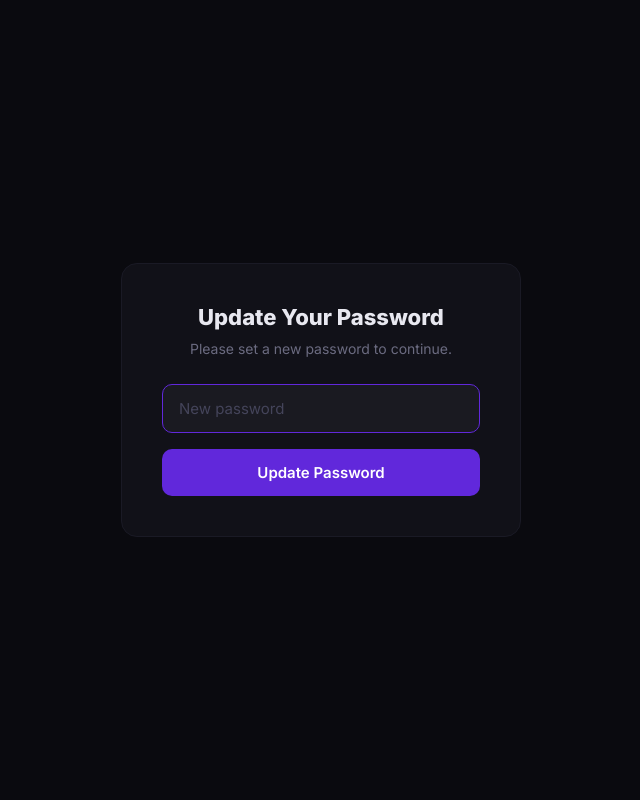
After one commit to lumenmarketingsolutions/Lumen-coming-soon, a Flask app: page /admin/change-password in a window 1280 px wide. The commit adds this page. Shown: the whole page, without its empty margins (319-959 px from the left). Run offline with Flask 3, Linux system fonts and the light colour scheme; the visitor is signed in with stand-in values (Sample User, id 1); some libraries are stand-ins or nearby versions.

Commit message:
Replace PIN auth with email/password login system
- kendall@lumenmarketing.co → full command center (admin role)
- marykatezarehghazarian@gmail.com → funnels only (funnels role)
- Mary Kate gets forced password change on first login
- Logout route at /admin/logout
- Backwards compatible with old PIN as fallback

Co-Authored-By: Claude Opus 4.6 (1M context) <noreply@anthropic.com>

```diff
--- a/app.py
+++ b/app.py
@@ -1,5 +1,5 @@
 from flask import Flask, render_template, request, jsonify, session, redirect, url_for, make_response
-import os, sqlite3, datetime, uuid, json, threading, requests, csv, io, time, base64, re
+import os, sqlite3, datetime, uuid, json, threading, requests, csv, io, time, base64, re, hashlib
 from email.mime.text import MIMEText
 
 app = Flask(__name__)
@@ -390,6 +390,27 @@ def init_db():
                 con.execute(f"ALTER TABLE mk_leads ADD COLUMN {col} {dtype}")
             except Exception:
                 pass
+    con.execute("""
+        CREATE TABLE IF NOT EXISTS admin_users (
+            id INTEGER PRIMARY KEY AUTOINCREMENT,
+            email TEXT UNIQUE NOT NULL,
+            password_hash TEXT NOT NULL,
+            role TEXT DEFAULT 'viewer',
+            must_change_password INTEGER DEFAULT 0,
+            created_at TEXT NOT NULL
+        )
+    """)
+
+    existing = con.execute("SELECT COUNT(*) FROM admin_users").fetchone()[0]
+    if existing == 0:
+        now = datetime.datetime.utcnow().strftime("%Y-%m-%d %H:%M:%S")
+        k_hash = hashlib.sha256("Wifimoney420!".encode()).hexdigest()
+        m_hash = hashlib.sha256("Marykate2026".encode()).hexdigest()
+        con.execute("INSERT OR IGNORE INTO admin_users (email, password_hash, role, must_change_password, created_at) VALUES (?,?,?,?,?)",
+                    ("kendall@lumenmarketing.co", k_hash, "admin", 0, now))
+        con.execute("INSERT OR IGNORE INTO admin_users (email, password_hash, role, must_change_password, created_at) VALUES (?,?,?,?,?)",
+                    ("marykatezarehghazarian@gmail.com", m_hash, "funnels", 1, now))
+
     con.execute("""
         CREATE TABLE IF NOT EXISTS funnel_page_views (
             id INTEGER PRIMARY KEY AUTOINCREMENT,
@@ -926,14 +947,67 @@ def track_stats():
 @app.route("/admin", methods=["GET", "POST"])
 def admin_landing():
     if request.method == "POST":
-        pin = (request.form.get("pin") or "").strip()
-        if pin == ADMIN_PIN:
-            session["wl_auth"] = True
-            return redirect(url_for("admin_landing"))
-        return render_template("admin.html", error=True, authed=False)
+        email = (request.form.get("email") or "").strip().lower()
+        password = (request.form.get("password") or request.form.get("pin") or "").strip()
+        pw_hash = hashlib.sha256(password.encode()).hexdigest()
+
+        con = sqlite3.connect(DB_PATH)
+        user = con.execute("SELECT id, email, role, must_change_password FROM admin_users WHERE email=? AND password_hash=?", (email, pw_hash)).fetchone()
+
+        if not user:
+            if password == ADMIN_PIN:
+                session["wl_auth"] = True
+                session["admin_role"] = "admin"
+                session["admin_email"] = "kendall@lumenmarketing.co"
+                con.close()
+                return redirect(url_for("admin_landing"))
+            con.close()
+            return render_template("admin.html", error=True, authed=False)
+
+        session["wl_auth"] = True
+        session["admin_role"] = user[2]
+        session["admin_email"] = user[1]
+        session["admin_user_id"] = user[0]
+        con.close()
+
+        if user[3] == 1:
+            return redirect("/admin/change-password")
+
+        if user[2] == "funnels":
+            return redirect("/admin/funnels")
+        return redirect(url_for("admin_landing"))
+
     if not session.get("wl_auth"):
         return render_template("admin.html", authed=False, error=False)
+
+    if session.get("admin_role") == "funnels":
+        return redirect("/admin/funnels")
     return render_template("admin.html", authed=True, error=False)
+
+
+@app.route("/admin/change-password", methods=["GET", "POST"])
+def admin_change_password():
+    if not session.get("wl_auth"):
+        return redirect("/admin")
+    if request.method == "POST":
+        new_pw = (request.form.get("new_password") or "").strip()
+        if len(new_pw) < 6:
+            return render_template("admin_change_pw.html", error="Password must be at least 6 characters")
+        new_hash = hashlib.sha256(new_pw.encode()).hexdigest()
+        con = sqlite3.connect(DB_PATH)
+        con.execute("UPDATE admin_users SET password_hash=?, must_change_password=0 WHERE id=?", (new_hash, session.get("admin_user_id")))
+        con.commit()
+        con.close()
+        if session.get("admin_role") == "funnels":
+            return redirect("/admin/funnels")
+        return redirect("/admin")
+    return render_template("admin_change_pw.html", error=None)
+
+
+@app.route("/admin/logout")
+def admin_logout():
+    session.clear()
+    return redirect("/admin")
 
 @app.route("/admin/coming-soon")
 def admin_coming_soon():
--- /dev/null
+++ b/templates/admin_change_pw.html
@@ -0,0 +1,47 @@
+<!DOCTYPE html>
+<html lang="en">
+<head>
+<meta charset="UTF-8">
+<meta name="viewport" content="width=device-width, initial-scale=1.0">
+<title>Update Password — Admin</title>
+<link href="https://fonts.googleapis.com/css2?family=Inter:wght@400;500;600;700;800&display=swap" rel="stylesheet">
+<style>
+  * { margin:0; padding:0; box-sizing:border-box; }
+  body {
+    font-family:'Inter',sans-serif; background:#0a0a0f; color:#e8e8f0;
+    min-height:100vh; display:flex; align-items:center; justify-content:center;
+  }
+  .card {
+    background:#111118; border:1px solid #1a1a25; border-radius:16px;
+    padding:40px; max-width:400px; width:90%; text-align:center;
+  }
+  h1 { font-size:22px; font-weight:800; margin-bottom:8px; }
+  p { font-size:14px; color:#6b6b80; margin-bottom:24px; line-height:1.6; }
+  input {
+    width:100%; padding:14px 16px; background:rgba(255,255,255,0.04);
+    border:1px solid #1a1a25; border-radius:10px; font-family:inherit;
+    font-size:15px; color:#e8e8f0; margin-bottom:12px; outline:none;
+  }
+  input:focus { border-color:#6128DB; }
+  input::placeholder { color:#44445a; }
+  button {
+    width:100%; padding:14px; background:#6128DB; color:white; border:none;
+    border-radius:10px; font-family:inherit; font-size:15px; font-weight:600;
+    cursor:pointer; margin-top:4px;
+  }
+  button:hover { background:#7c4dff; }
+  .error { color:#ef4444; font-size:13px; margin-bottom:12px; }
+</style>
+</head>
+<body>
+<div class="card">
+  <h1>Update Your Password</h1>
+  <p>Please set a new password to continue.</p>
+  {% if error %}<p class="error">{{ error }}</p>{% endif %}
+  <form method="POST">
+    <input type="password" name="new_password" placeholder="New password" required autofocus>
+    <button type="submit">Update Password</button>
+  </form>
+</div>
+</body>
+</html>
```
Also changed, not shown: templates/admin.html (+6 -5 lines).
